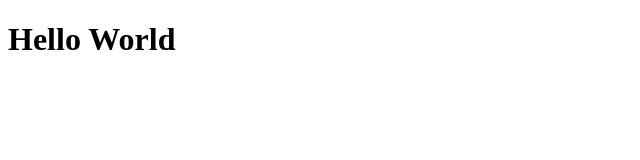
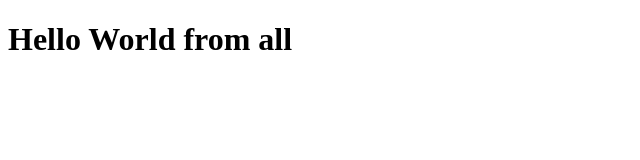
Before and after one commit to MuhammadFarhanArif/Bootcamp2020Sample, a plain HTML site: page index.html in a window 1280 px wide. Shown: the whole page, without its empty margins (0-640 px from the left). Drawn offline with Linux system fonts and the light colour scheme.

Commit message:
updated index.html

```diff
--- a/index.html
+++ b/index.html
@@ -7,6 +7,6 @@
     <title>Document</title>
 </head>
 <body>
-    <h1>Hello World</h1>
+    <h1>Hello World from all</h1>
 </body>
 </html>
```
